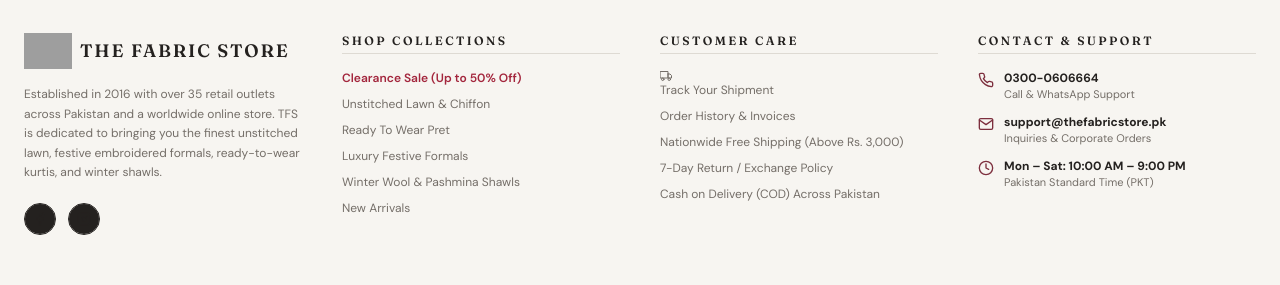
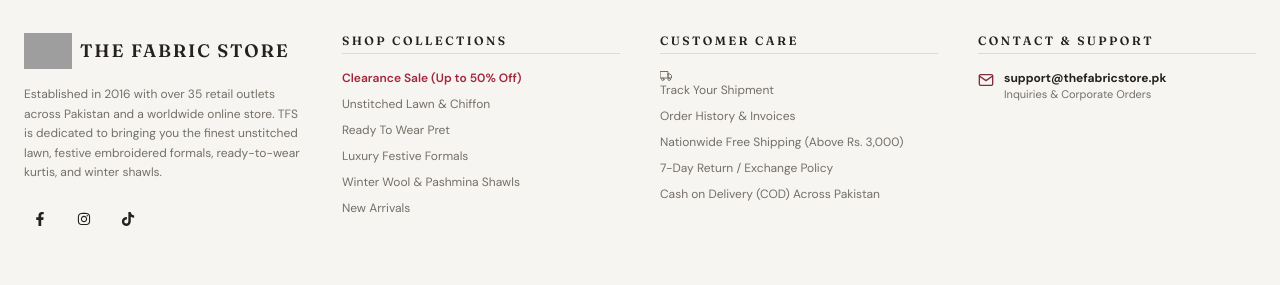
Before and after one commit to naqeebullah19/the-fabric-store, a React (Vite) app in the folder frontend/: page / in a window 1280 px wide. Shown: the part 5769-6054 px from the top of the page. Built offline with nearby package versions, Linux system fonts and the light colour scheme; no server answers; grey boxes are pictures that could not be loaded; a web font is replaced by a local one.

Commit message:
improving

```diff
--- a/frontend/src/components/Footer.jsx
+++ b/frontend/src/components/Footer.jsx
@@ -1,15 +1,7 @@
 import React from 'react';
 import { Link } from 'react-router-dom';
-import {
-  FiFacebook,
-  FiInstagram,
-  FiPhone,
-  FiMail,
-  FiMapPin,
-  FiClock,
-  FiTruck,
-  FiShield,
-} from 'react-icons/fi';
+import { FiMail, FiTruck } from 'react-icons/fi';
+import { FaFacebookF, FaInstagram, FaTiktok } from 'react-icons/fa';
 
 const BRAND_LOGO = 'https://www.thefabricstore.pk/cdn/shop/files/The-Fabric-Store-final-logo-black_white_200x@2x.svg?v=1704781392';
 
@@ -38,7 +30,7 @@
               aria-label="Facebook"
               className="footer-social"
             >
-              <FiFacebook className="text-sm" />
+              <FaFacebookF className="text-sm" />
             </a>
             <a
               href="https://instagram.com"
@@ -47,7 +39,16 @@
               aria-label="Instagram"
               className="footer-social"
             >
-              <FiInstagram className="text-sm" />
+              <FaInstagram className="text-sm" />
+            </a>
+            <a
+              href="https://tiktok.com"
+              target="_blank"
+              rel="noreferrer"
+              aria-label="TikTok"
+              className="footer-social"
+            >
+              <FaTiktok className="text-sm" />
             </a>
           </div>
         </div>
@@ -127,24 +128,10 @@
           </h4>
           <ul className="space-y-3 text-[#746e68]">
             <li className="flex items-start gap-2.5">
-              <FiPhone className="text-brand text-base shrink-0 mt-0.5" />
-              <div>
-                <span className="block font-bold text-[#24211f]">0300-0606664</span>
-                <span className="text-[11px] text-[#746e68]">Call & WhatsApp Support</span>
-              </div>
-            </li>
-            <li className="flex items-start gap-2.5">
               <FiMail className="text-brand text-base shrink-0 mt-0.5" />
               <div>
                 <span className="block font-bold text-[#24211f]">support@thefabricstore.pk</span>
                 <span className="text-[11px] text-[#746e68]">Inquiries & Corporate Orders</span>
-              </div>
-            </li>
-            <li className="flex items-start gap-2.5">
-              <FiClock className="text-brand text-base shrink-0 mt-0.5" />
-              <div>
-                <span className="block font-bold text-[#24211f]">Mon – Sat: 10:00 AM – 9:00 PM</span>
-                <span className="text-[11px] text-[#746e68]">Pakistan Standard Time (PKT)</span>
               </div>
             </li>
           </ul>
--- a/frontend/src/index.css
+++ b/frontend/src/index.css
@@ -224,29 +224,35 @@
 }
 
 .footer-social {
-  @apply relative isolate overflow-hidden flex items-center justify-center w-8 h-8 border border-[#24211f] text-[#24211f];
-  border-radius: 9999px;
-  transition: color 420ms cubic-bezier(0.22, 1, 0.36, 1), background-color 420ms ease;
+  @apply flex items-center justify-center w-8 h-8 text-[#746e68];
+  transition: color 420ms cubic-bezier(0.22, 1, 0.36, 1), transform 420ms ease;
 }
 
-.footer-social::before {
-  content: '';
-  position: absolute;
-  z-index: -1;
-  inset: 0;
-  background: #24211f;
-  transform: scaleX(1);
-  transform-origin: right center;
-  transition: transform 420ms cubic-bezier(0.22, 1, 0.36, 1);
+.footer-social svg {
+  fill: #24211f !important;
+  stroke: #24211f !important;
+  stroke-width: 0 !important;
+  opacity: 1;
+  transition: fill 420ms cubic-bezier(0.22, 1, 0.36, 1), transform 420ms ease;
+}
+
+.footer-social svg * {
+  fill: #24211f !important;
+  stroke: none !important;
 }
 
 .footer-social:hover {
   color: #24211f;
-  background: transparent;
+  transform: translateY(-2px);
 }
 
-.footer-social:hover::before {
-  transform: scaleX(0);
+.footer-social:hover svg {
+  fill: #24211f !important;
+  transform: scale(1.12);
+}
+
+.footer-social:hover svg * {
+  fill: #24211f !important;
 }
 
 @media (max-width: 1023px) {
```
